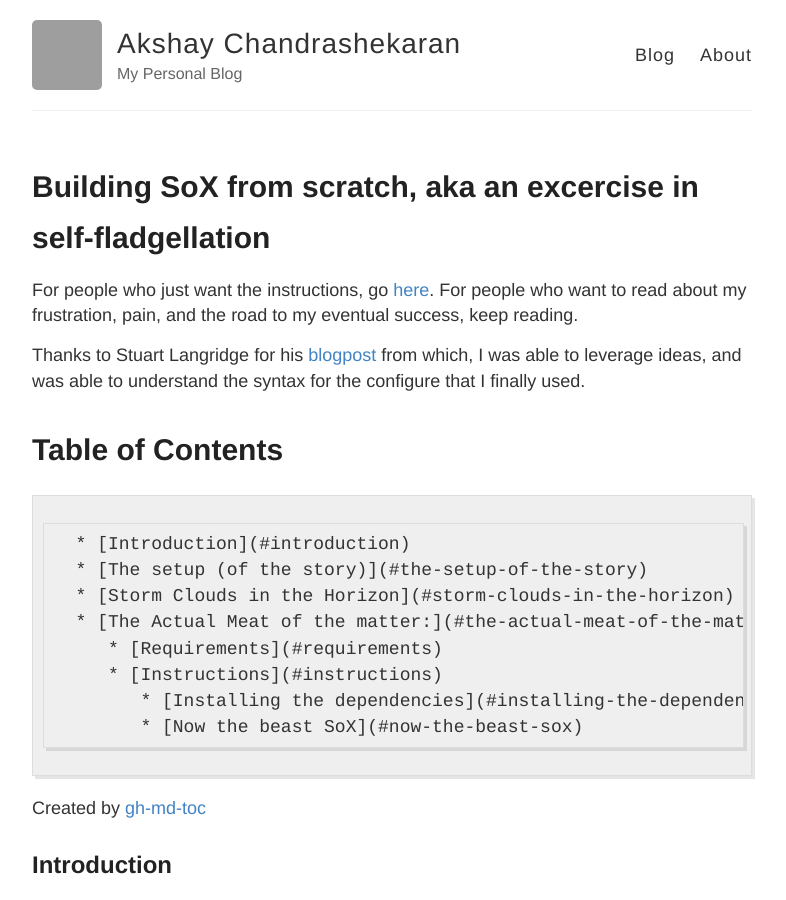
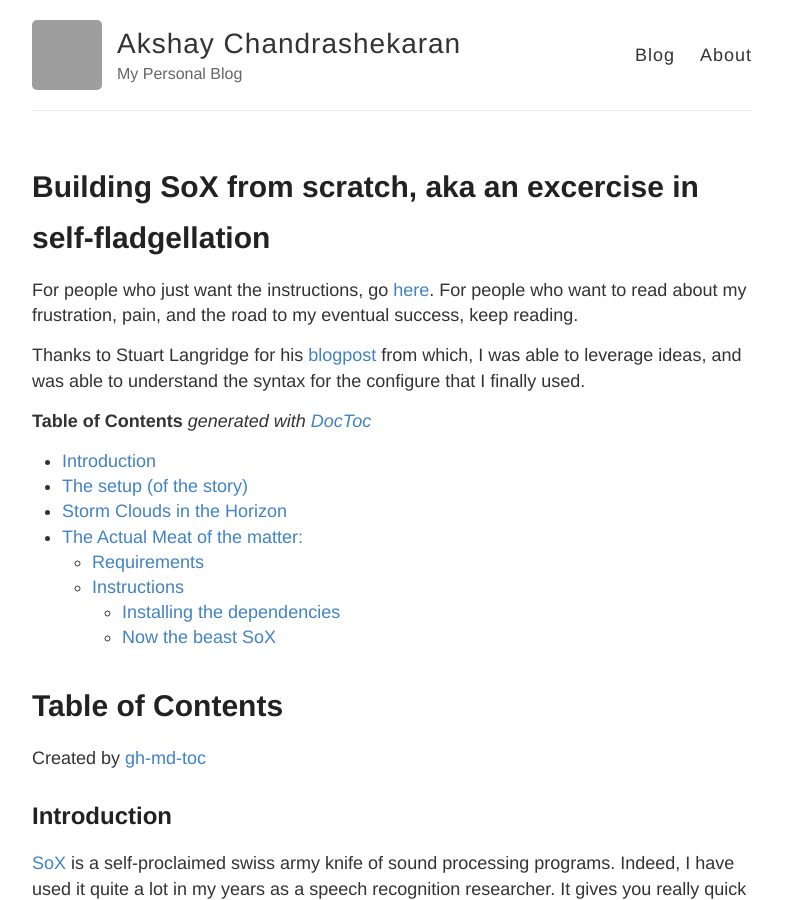
Before and after one commit to akshayc11/blog, a Jekyll site: the page built from _posts/2017-06-09-build-sox-from-scratch.md, in a window 1280 px wide and 900 px high. Shown: the whole window, without its empty margins (248-1034 px from the left). Built offline with Jekyll 4.4.1, drawn with Linux system fonts in a browser that asks for light colours; grey boxes are pictures that could not be loaded.

Commit message:
formatting

```diff
--- a/_posts/2017-06-09-build-sox-from-scratch.md
+++ b/_posts/2017-06-09-build-sox-from-scratch.md
@@ -7,19 +7,23 @@
 
 Thanks to Stuart Langridge for his [blogpost](https://kryogenix.org/days/2014/11/18/making-a-static-build-of-sox/) from which, I was able to leverage ideas, and was able to understand the syntax for the configure that I finally used.
 
+<!-- START doctoc generated TOC please keep comment here to allow auto update -->
+<!-- DON'T EDIT THIS SECTION, INSTEAD RE-RUN doctoc TO UPDATE -->
+**Table of Contents**  *generated with [DocToc](https://github.com/thlorenz/doctoc)*
 
+- [Introduction](#introduction)
+- [The setup (of the story)](#the-setup-of-the-story)
+- [Storm Clouds in the Horizon](#storm-clouds-in-the-horizon)
+- [The Actual Meat of the matter:](#the-actual-meat-of-the-matter)
+  - [Requirements](#requirements)
+  - [Instructions](#instructions)
+    - [Installing the dependencies](#installing-the-dependencies)
+    - [Now the beast SoX](#now-the-beast-sox)
+
+<!-- END doctoc generated TOC please keep comment here to allow auto update -->
 
 Table of Contents
 =================
-
-      * [Introduction](#introduction)
-      * [The setup (of the story)](#the-setup-of-the-story)
-      * [Storm Clouds in the Horizon](#storm-clouds-in-the-horizon)
-      * [The Actual Meat of the matter:](#the-actual-meat-of-the-matter)
-         * [Requirements](#requirements)
-         * [Instructions](#instructions)
-            * [Installing the dependencies](#installing-the-dependencies)
-            * [Now the beast SoX](#now-the-beast-sox)
 
 Created by [gh-md-toc](https://github.com/ekalinin/github-markdown-toc)
 
```
